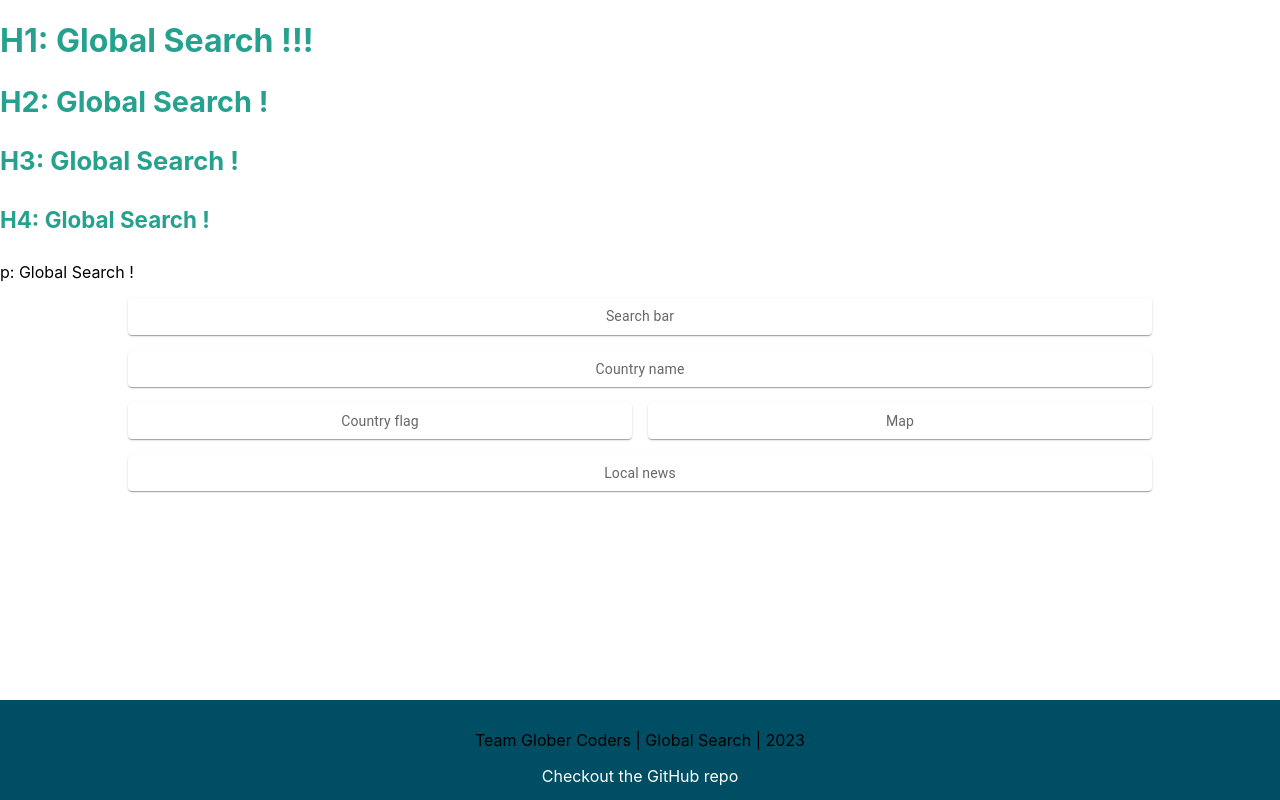
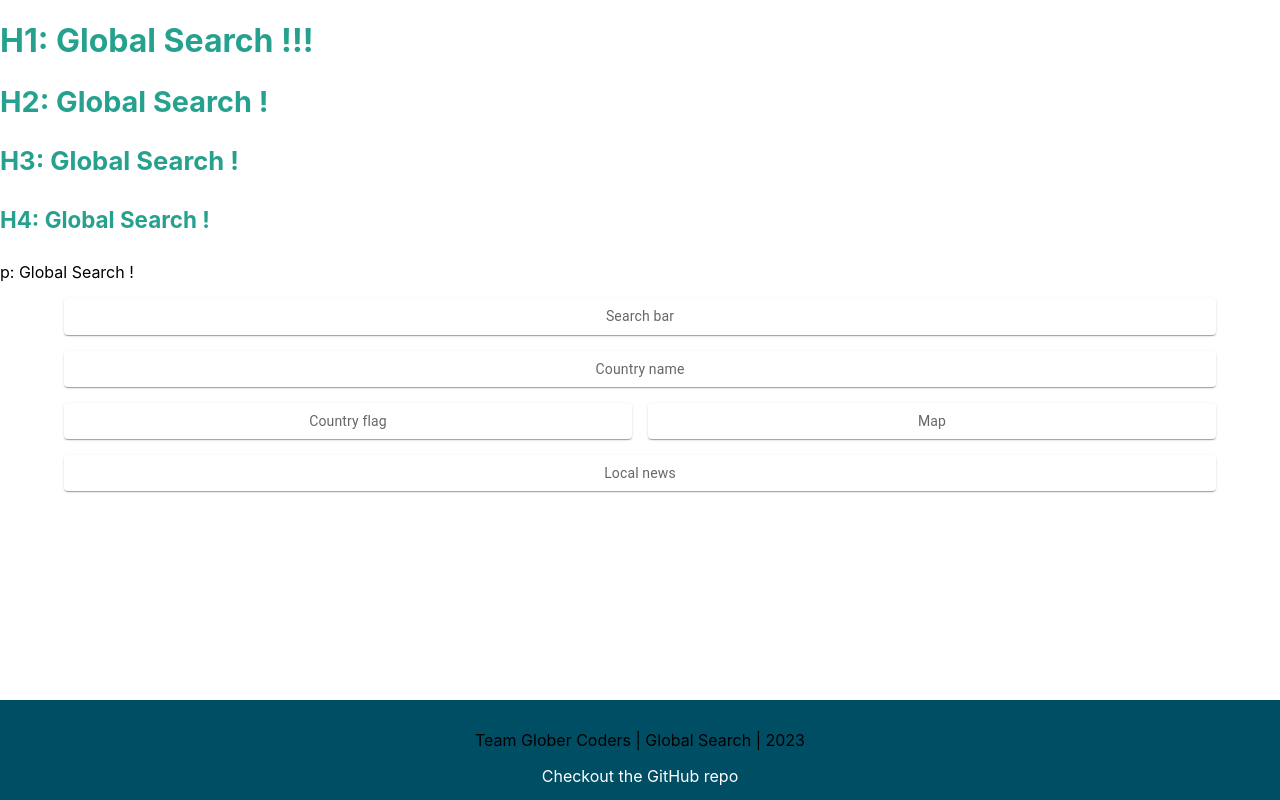
Before and after one commit to lewis-ingleton/global-search--react-app, a React (Create React App) app: page / in a window 1280 px wide. Built offline with nearby package versions, Linux system fonts and the light colour scheme.

Commit message:
width fix

```diff
--- a/src/components/footer/responsive-layout/Responsive.js
+++ b/src/components/footer/responsive-layout/Responsive.js
@@ -23,7 +23,7 @@ export default function ResponsiveLayout() {
         <>
             {
                 mediaSM ? (
-                    <Box sx={{ width: 0.8 }} className="wrapper">
+                    <Box sx={{ width: 0.9 }} className="wrapper">
                         <Box display="grid" gridTemplateColumns="repeat(12, 1fr)" gap={2}>
                             <Box gridColumn="span 12">
                                 <Item>Search bar</Item>
@@ -46,7 +46,7 @@ export default function ResponsiveLayout() {
 
                 ) : (
 
-                    <Box sx={{ width: 0.8 }} className="wrapper">
+                    <Box sx={{ width: 0.9 }} className="wrapper">
                         <Box display="grid" gridTemplateColumns="repeat(12, 1fr)" gap={2}>
                             <Box gridColumn="span 12">
                                 <Item>Search bar</Item>
```
